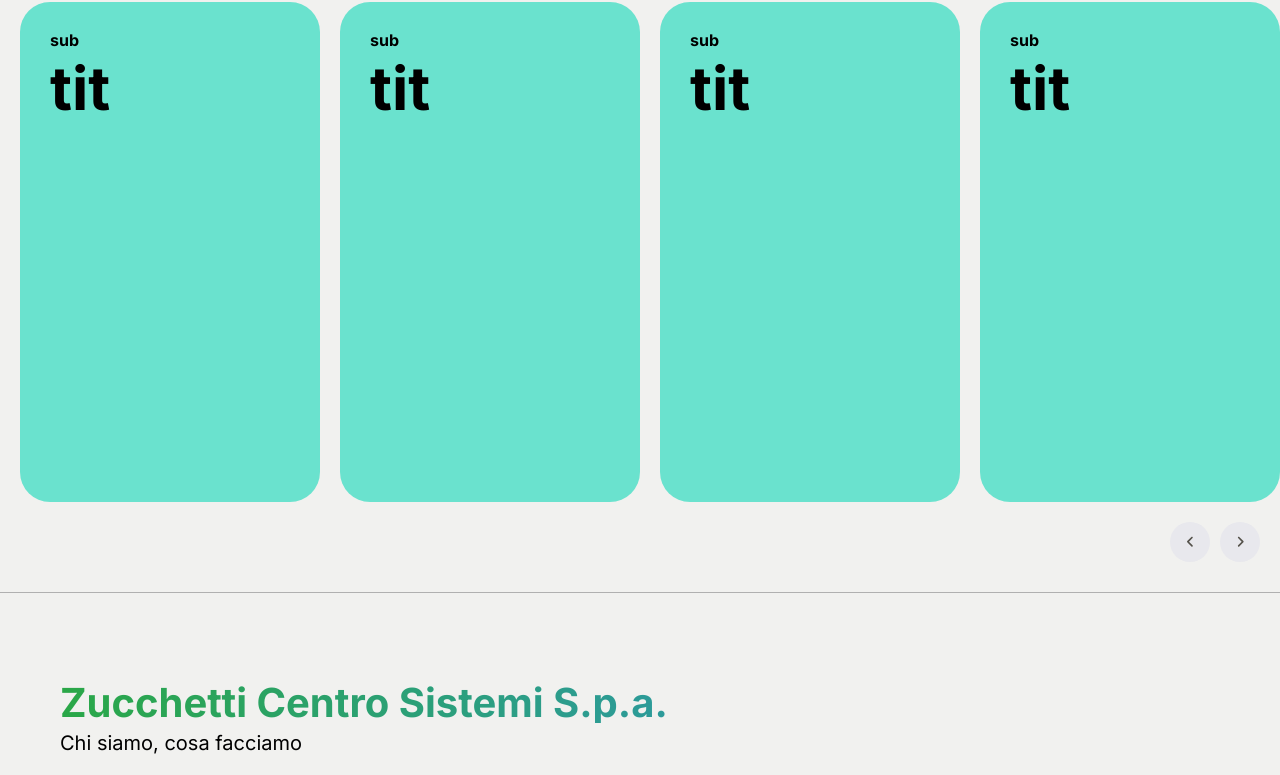
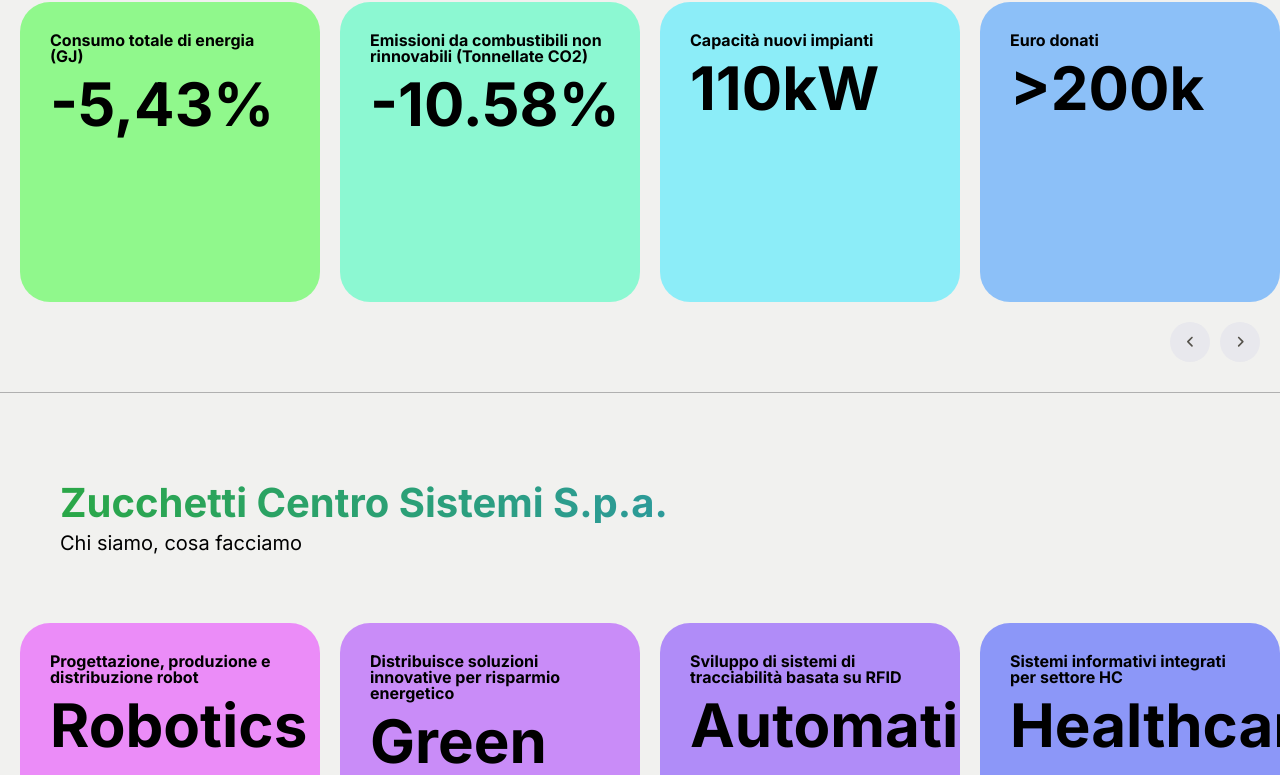
Before and after one commit to andrearotesi/sustainability-report, an Angular app: page / in a window 1280 px wide. Shown: the part 888-1663 px from the top of the page. Built offline with nearby package versions, Linux system fonts and the light colour scheme.

Commit message:
New colours, added some content

```diff
--- a/src/app/app.html
+++ b/src/app/app.html
@@ -16,7 +16,7 @@
 
   <sr-carousel>
     @for (item of reportItems; track $index) {
-      <sr-card carousel-item>
+      <sr-card carousel-item [color]="item.color">
         <span card-title>{{ item.title }}</span>
         <span card-subtitle>{{ item.subtitle }}</span>
       </sr-card>
@@ -33,8 +33,8 @@
   </div>
 
   <sr-carousel>
-    @for (item of companyItes; track $index) {
-      <sr-card carousel-item>
+    @for (item of companyItems; track $index) {
+      <sr-card carousel-item [color]="item.color">
         <span card-title>{{ item.title }}</span>
         <span card-subtitle>{{ item.subtitle }}</span>
       </sr-card>
--- a/src/app/app.ts
+++ b/src/app/app.ts
@@ -1,10 +1,16 @@
 import { Component } from '@angular/core';
-import { Card } from './components/card/card';
+import {Card, CardColor} from './components/card/card';
 import { Carousel } from './components/carousel/carousel';
 import { Video } from './components/video/video';
 import { Divider } from './components/divider/divider';
 import { Footer } from './components/footer/footer';
 import { FontAwesomeModule } from '@fortawesome/angular-fontawesome';
+
+interface CardItems {
+  color: CardColor;
+  title: string;
+  subtitle: string;
+}
 
 @Component({
   selector: 'app-root',
@@ -14,16 +20,19 @@
 })
 export class App {
   protected readonly year = new Date().getFullYear();
-  protected readonly reportItems = [
-    { title: 'tit', subtitle: 'sub' },
-    { title: 'tit', subtitle: 'sub' },
-    { title: 'tit', subtitle: 'sub' },
-    { title: 'tit', subtitle: 'sub' },
+  protected readonly reportItems: CardItems[] = [
+    { color: 'green', title: '-5,43%', subtitle: 'Consumo totale di energia (GJ)' },
+    { color: 'mint', title: '-10.58%', subtitle: 'Emissioni da combustibili non rinnovabili (Tonnellate CO2)' },
+    { color: 'skyblue', title: '110kW', subtitle: 'Capacità nuovi impianti' },
+    { color: 'azure', title: '>200k', subtitle: 'Euro donati' },
+    { color: 'lilac', title: '-14.58%', subtitle: 'Consumo diesel' },
+    { color: 'purple', title: '+19.38%', subtitle: 'Donne assunte' },
   ];
-  protected readonly companyItes = [
-    { title: 'tit', subtitle: 'sub' },
-    { title: 'tit', subtitle: 'sub' },
-    { title: 'tit', subtitle: 'sub' },
-    { title: 'tit', subtitle: 'sub' },
+  protected readonly companyItems: CardItems[] = [
+    { color: 'hotpink', title: 'Robotics', subtitle: 'Progettazione, produzione e distribuzione robot' },
+    { color: 'pink', title: 'Green Innovation', subtitle: 'Distribuisce soluzioni innovative per risparmio energetico' },
+    { color: 'purple', title: 'Automation', subtitle: 'Sviluppo di sistemi di tracciabilità basata su RFID' },
+    { color: 'lilac', title: 'Healthcare', subtitle: 'Sistemi informativi integrati per settore HC' },
+    { color: 'azure', title: 'Software', subtitle: 'Progettazione di software cloud-based' },
   ];
 }
--- a/src/app/components/card/card.scss
+++ b/src/app/components/card/card.scss
@@ -24,12 +24,36 @@
     object-fit: cover;
   }
 
-  &.teal {
-    background-color: colors.$teal;
+  &.green {
+    background-color: colors.$green;
+  }
+
+  &.mint {
+    background-color: colors.$mint;
+  }
+
+  &.skyblue {
+    background-color: colors.$skyblue;
+  }
+
+  &.azure {
+    background-color: colors.$azure;
   }
 
   &.lilac {
     background-color: colors.$lilac;
+  }
+
+  &.purple {
+    background-color: colors.$purple;
+  }
+
+  &.pink {
+    background-color: colors.$pink;
+  }
+
+  &.hotpink {
+    background-color: colors.$hotpink;
   }
 
 }
--- a/src/app/components/card/card.ts
+++ b/src/app/components/card/card.ts
@@ -1,6 +1,6 @@
 import {Component, HostBinding, input} from '@angular/core';
 
-type CardColor = 'teal' | 'lilac';
+export type CardColor = 'green' | 'mint' | 'skyblue' | 'azure' | 'lilac' | 'purple' | 'pink' | 'hotpink';
 
 export interface CardImage {
   url: string;
@@ -14,7 +14,7 @@
   styleUrl: './card.scss'
 })
 export class Card {
-  readonly color = input<CardColor>('teal');
+  readonly color = input<CardColor>('green');
   readonly imageConfig = input<CardImage | undefined>();
 
   @HostBinding('class') get inputBasedClasses() { return this.color(); }
--- a/src/styles/colors.scss
+++ b/src/styles/colors.scss
@@ -6,11 +6,15 @@
 $teal-hover: color.scale($teal, $lightness: 5%);
 $teal-active: color.adjust($teal, $lightness: -5%);
 
-// TODO once done with cards, remove unused colours
-$skyblue: #98c4ff;
-$aqua: #63d0d8;
+$green: #90f88c;
+$mint: #8cf8d2;
+$skyblue: #8cedf8;
+$azure: #8cc0f8;
+$lilac: #8c97f8;
+$purple: #b08cf8;
+$pink: #c98cf8;
+$hotpink: #eb8cf8;
 $denim: #285aa2;
-$lilac: #989bff;
 
 $grey: #e8e8ed;
 $grey-hover: color.adjust($grey, $lightness: -2%);
--- a/src/styles/sizes.scss
+++ b/src/styles/sizes.scss
@@ -1,5 +1,5 @@
-$card-height-mobile: 400px;
-$card-height-desktop: 500px;
+$card-height-mobile: 250px;
+$card-height-desktop: 300px;
 $card-width-mobile: 240px;
 $card-width-desktop: 300px;
 
```
Also changed, not shown: 1 other file (tests, documents, lock files or other folders).
